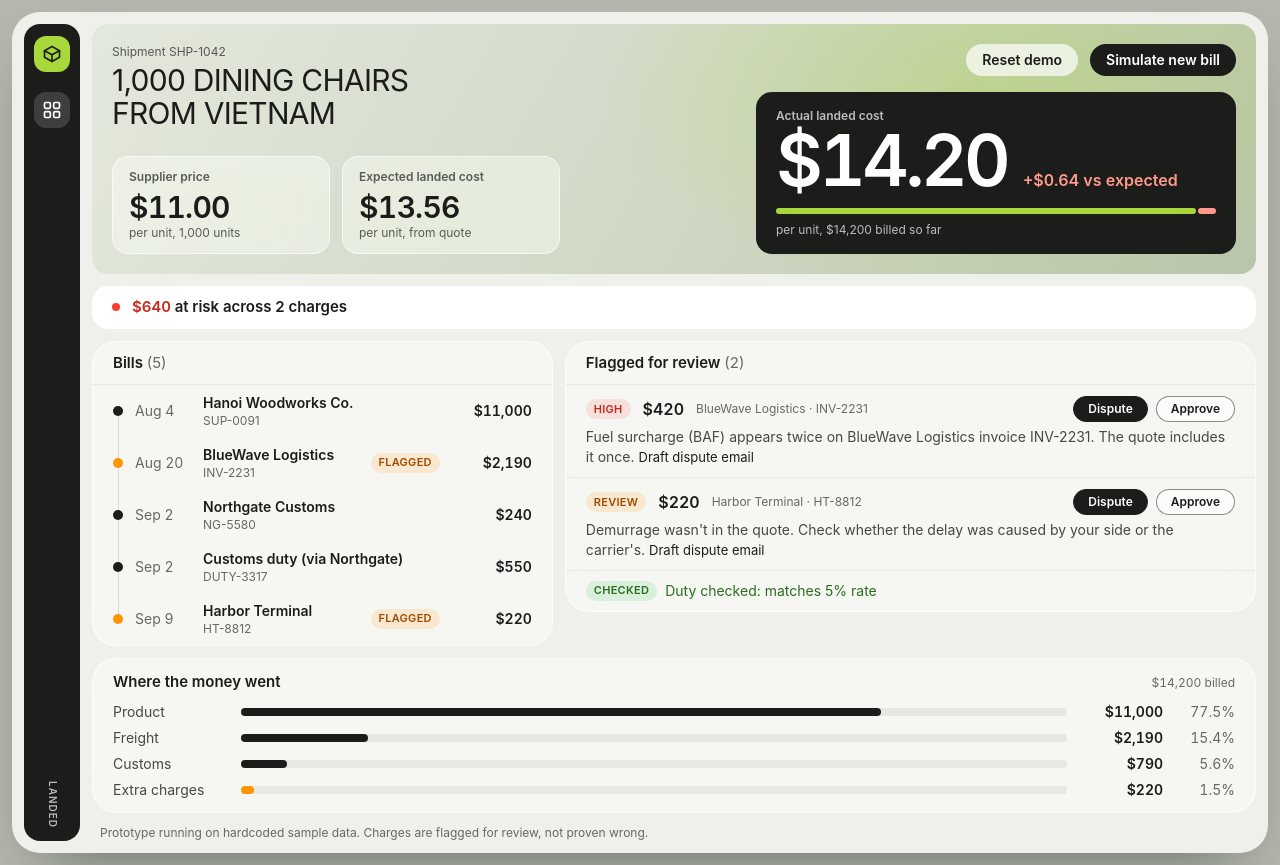
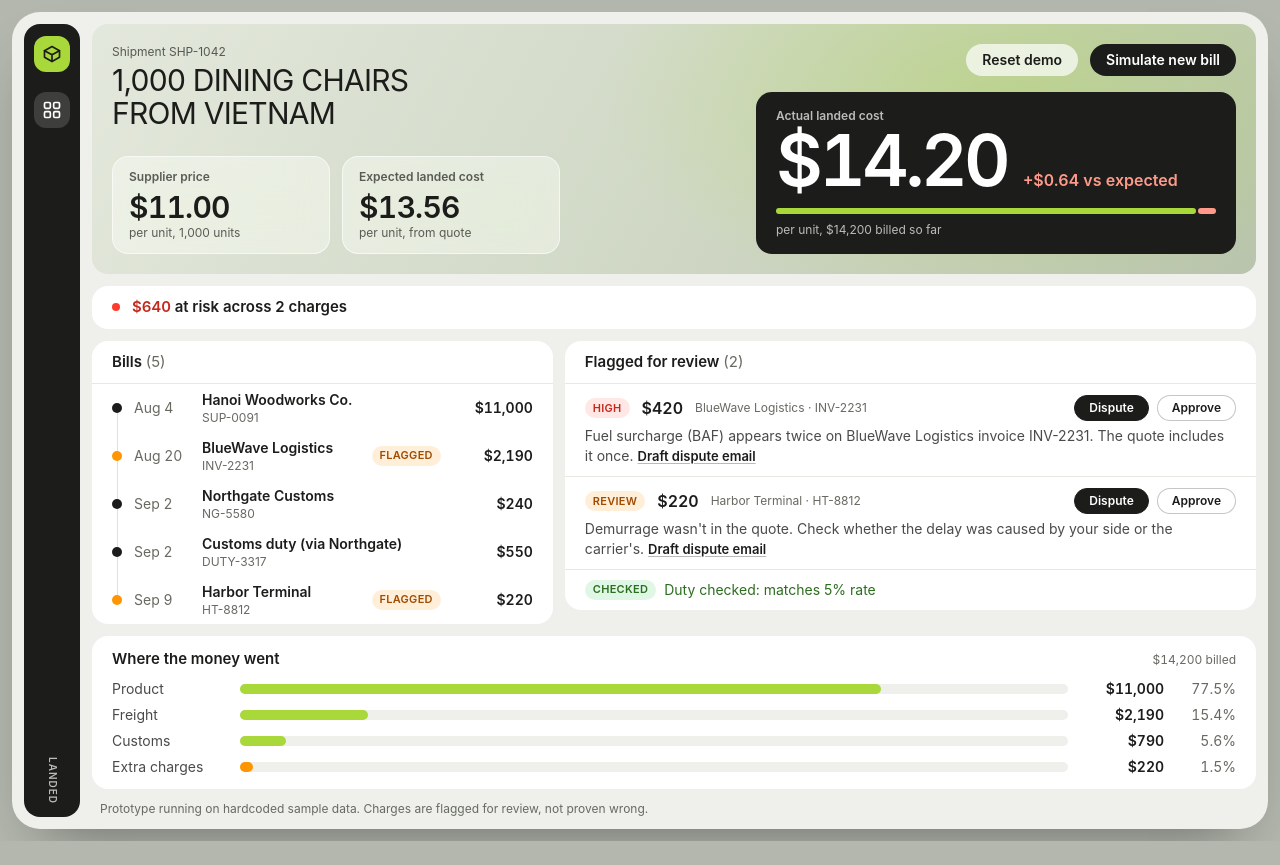
Before and after one commit to cherylaurelia/asvc, a React (Vite) app: page / in a window 1280 px wide. After the commit the page ends 841 px from the top, so only its background shows below. Built offline with nearby package versions, Linux system fonts and the light colour scheme.

Commit message:
Restyle cards, bars and highlights to match

```diff
--- a/src/components/Badge.jsx
+++ b/src/components/Badge.jsx
@@ -2,7 +2,7 @@ const TONES = {
   high: "bg-red/12 text-danger",
   review: "bg-orange/15 text-warning",
   checked: "bg-green/15 text-success",
-  neutral: "bg-black/6 text-muted",
+  neutral: "bg-frame text-muted",
 };
 
 export default function Badge({ tone, children }) {
--- a/src/components/BillTimeline.jsx
+++ b/src/components/BillTimeline.jsx
@@ -8,7 +8,7 @@ export default function BillTimeline({ bills, flags, selectedBillId, onSelect })
     flags.some((f) => f.billId === bill.id && (f.status === "open" || f.status === "disputed"));
 
   return (
-    <section className="glass overflow-hidden rounded-3xl">
+    <section className="overflow-hidden rounded-2xl bg-white">
       <h2 className="border-b border-hairline px-5 py-2.5 text-[15px] font-semibold">
         Bills <span className="font-normal text-muted">({bills.length})</span>
       </h2>
@@ -23,7 +23,7 @@ export default function BillTimeline({ bills, flags, selectedBillId, onSelect })
                 onClick={() => onSelect(selected ? null : bill.id)}
                 aria-pressed={selected}
                 className={`flex w-full items-center gap-3 px-5 text-left text-sm -outline-offset-2 ${
-                  selected ? "bg-accent/10" : "hover:bg-black/3"
+                  selected ? "bg-lime/30" : "hover:bg-frame"
                 } ${bill.isLate ? "flash" : ""}`}
               >
                 <span className="relative flex w-2.5 shrink-0 justify-center self-stretch" aria-hidden="true">
@@ -34,10 +34,10 @@ export default function BillTimeline({ bills, flags, selectedBillId, onSelect })
                   />
                   <span className={`relative my-auto size-2.5 rounded-full ${flagged ? "bg-orange" : "bg-ink"}`} />
                 </span>
-                <span className="w-14 shrink-0 whitespace-nowrap py-2 tabular-nums text-muted">
+                <span className="w-14 shrink-0 whitespace-nowrap py-1.5 tabular-nums text-muted">
                   {shortDate(bill.date)}
                 </span>
-                <span className="min-w-0 flex-1 py-2">
+                <span className="min-w-0 flex-1 py-1.5">
                   <span className="block truncate font-semibold">{bill.vendor}</span>
                   <span className="block text-xs text-muted">{bill.id}</span>
                 </span>
--- a/src/components/Breakdown.jsx
+++ b/src/components/Breakdown.jsx
@@ -4,7 +4,7 @@ export default function Breakdown({ rows }) {
   const total = rows.reduce((sum, row) => sum + row.amount, 0);
 
   return (
-    <section className="glass rounded-3xl px-5 py-3">
+    <section className="rounded-2xl bg-white px-5 py-3">
       <div className="flex items-baseline justify-between">
         <h2 className="text-[15px] font-semibold">Where the money went</h2>
         <span className="text-xs tabular-nums text-muted">{money(total)} billed</span>
@@ -13,10 +13,10 @@ export default function Breakdown({ rows }) {
         {rows.map((row) => (
           <div key={row.key} className="contents">
             <span className="text-ink/80">{row.label}</span>
-            <span className="h-2 rounded-full bg-black/6" aria-hidden="true">
+            <span className="h-2.5 rounded-full bg-frame" aria-hidden="true">
               <span
-                className={`grow block h-2 rounded-full transition-[width] duration-700 ease-out motion-reduce:transition-none ${
-                  row.key === "extra" ? "bg-orange" : "bg-accent"
+                className={`grow block h-2.5 rounded-full transition-[width] duration-700 ease-out motion-reduce:transition-none ${
+                  row.key === "extra" ? "bg-orange" : "bg-lime"
                 }`}
                 style={{ width: `${row.percent}%` }}
               />
--- a/src/components/FlagItem.jsx
+++ b/src/components/FlagItem.jsx
@@ -14,7 +14,7 @@ const STATUS = {
 const primaryButton =
   "rounded-full border border-accent bg-accent px-3.5 py-1 text-xs font-semibold text-white hover:bg-accent-focus active:opacity-80";
 const outlineButton =
-  "rounded-full border border-accent/50 bg-white/50 px-3.5 py-1 text-xs font-semibold text-accent hover:bg-white/90 active:opacity-80";
+  "rounded-full border border-ink/25 bg-white px-3.5 py-1 text-xs font-semibold text-ink hover:bg-frame active:opacity-80";
 
 // Rendered on the body: a glass ancestor would otherwise trap a fixed overlay.
 function EmailDraft({ flag, shipment, onClose }) {
@@ -26,7 +26,7 @@ function EmailDraft({ flag, shipment, onClose }) {
 
   return createPortal(
     <div
-      className="fixed inset-0 z-20 flex items-center justify-center bg-black/45 p-4 backdrop-blur-sm sm:p-6"
+      className="fixed inset-0 z-20 flex items-center justify-center bg-ink/55 p-4 backdrop-blur-sm sm:p-6"
       onClick={onClose}
     >
       <div
@@ -40,7 +40,7 @@ function EmailDraft({ flag, shipment, onClose }) {
           <h3 className="text-[15px] font-semibold">Draft dispute email</h3>
           <span className="text-xs text-muted">Draft only. Nothing is sent.</span>
         </div>
-        <pre className="mt-3 max-h-[60vh] overflow-auto whitespace-pre-wrap rounded-2xl border border-hairline bg-white/70 p-4 font-sans text-sm leading-relaxed">
+        <pre className="mt-3 max-h-[60vh] overflow-auto whitespace-pre-wrap rounded-2xl bg-frame p-4 font-sans text-sm leading-relaxed">
           {draftDisputeEmail(flag, shipment)}
         </pre>
         <div className="mt-3 text-right">
@@ -67,7 +67,7 @@ export default function FlagItem({ flag, shipment, highlighted, flash, onDispute
   return (
     <li
       data-highlighted={highlighted || undefined}
-      className={`border-b border-hairline px-5 py-2.5 last:border-b-0 ${highlighted ? "bg-accent/10" : ""} ${
+      className={`border-b border-hairline px-5 py-2.5 last:border-b-0 ${highlighted ? "bg-lime/30" : ""} ${
         flash ? "flash" : ""
       }`}
     >
@@ -96,7 +96,7 @@ export default function FlagItem({ flag, shipment, highlighted, flash, onDispute
           ref={draftButton}
           type="button"
           onClick={() => setShowDraft(true)}
-          className="whitespace-nowrap rounded-sm text-[13px] text-accent hover:underline"
+          className="whitespace-nowrap rounded-sm text-[13px] font-semibold text-ink underline decoration-ink/30 underline-offset-2 hover:decoration-ink"
         >
           Draft dispute email
         </button>
--- a/src/components/FlagList.jsx
+++ b/src/components/FlagList.jsx
@@ -3,7 +3,7 @@ import Badge from "./Badge.jsx";
 
 export default function FlagList({ flags, shipment, selectedBillId, lateBillId, dutyOk, onSetStatus }) {
   return (
-    <section className="glass overflow-hidden rounded-3xl">
+    <section className="overflow-hidden rounded-2xl bg-white">
       <h2 className="border-b border-hairline px-5 py-2.5 text-[15px] font-semibold">
         Flagged for review <span className="font-normal text-muted">({flags.length})</span>
       </h2>
```
